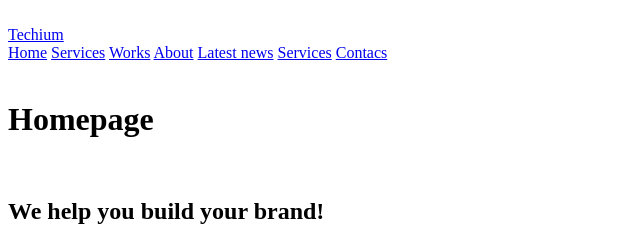
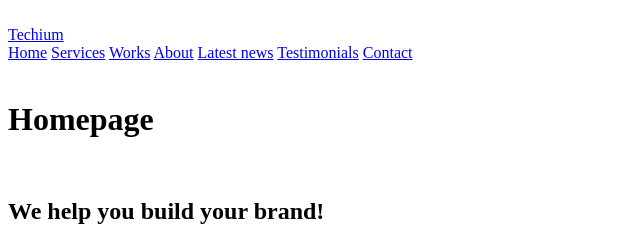
Before and after one commit to ManuRodriguezC/holbertonschool-web_front_end, a plain HTML site: page html_advanced/20-index.html in a window 1280 px wide. Shown: the top 240 px of the page, 0-640 px from the left. Drawn offline with Linux system fonts and the light colour scheme.

Commit message:
Create an anchors in nav tags

```diff
--- a/html_advanced/20-index.html
+++ b/html_advanced/20-index.html
@@ -27,8 +27,8 @@
                     <a href="#works">Works</a>
                     <a href="#about">About</a>
                     <a href="#latest_news">Latest news</a>
-                    <a href="#services">Services</a>
-                    <a href="#contact">Contacs</a>
+                    <a href="#testimonials">Testimonials</a>
+                    <a href="#contact">Contact</a>
                 </nav>
             </div>
         </header>
```
